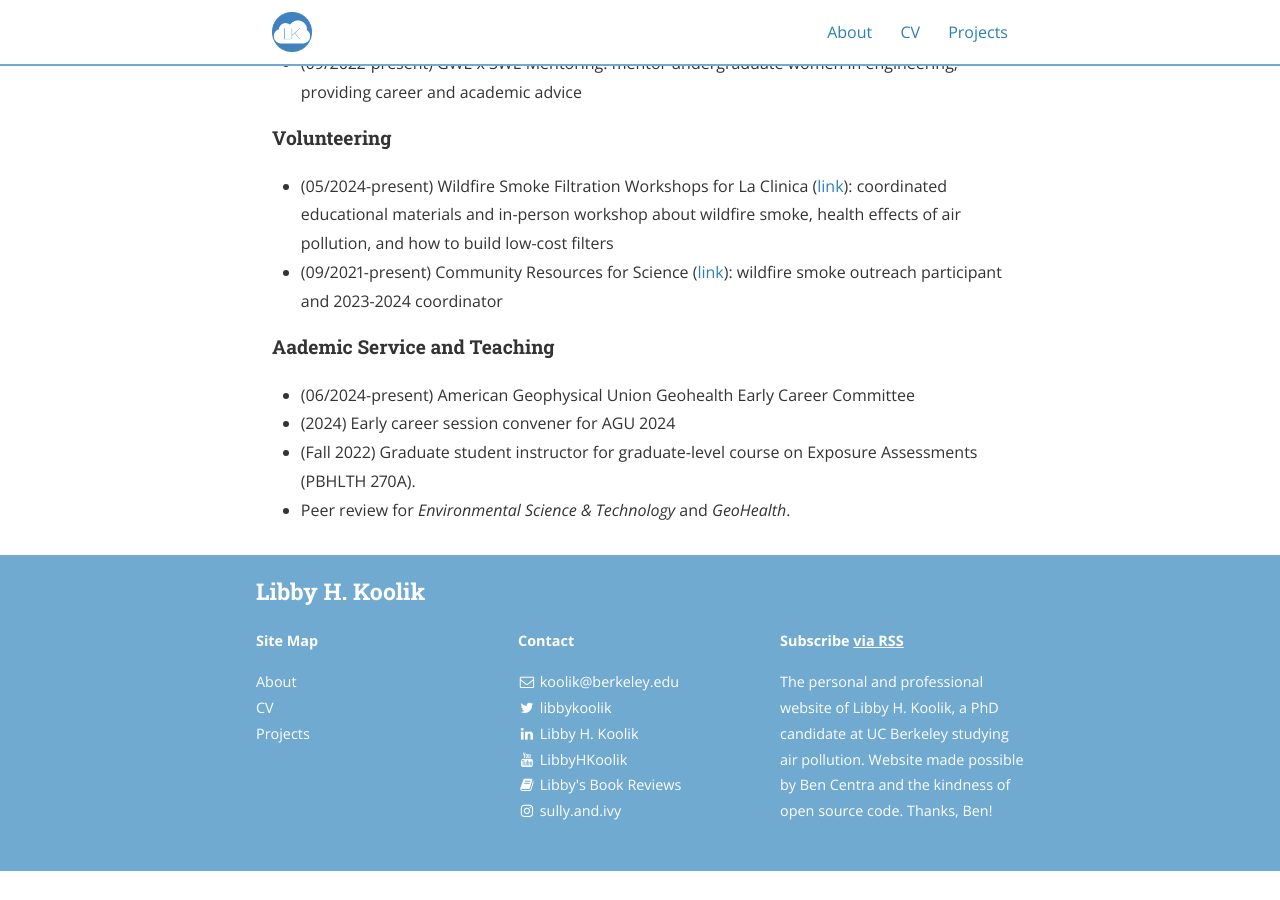
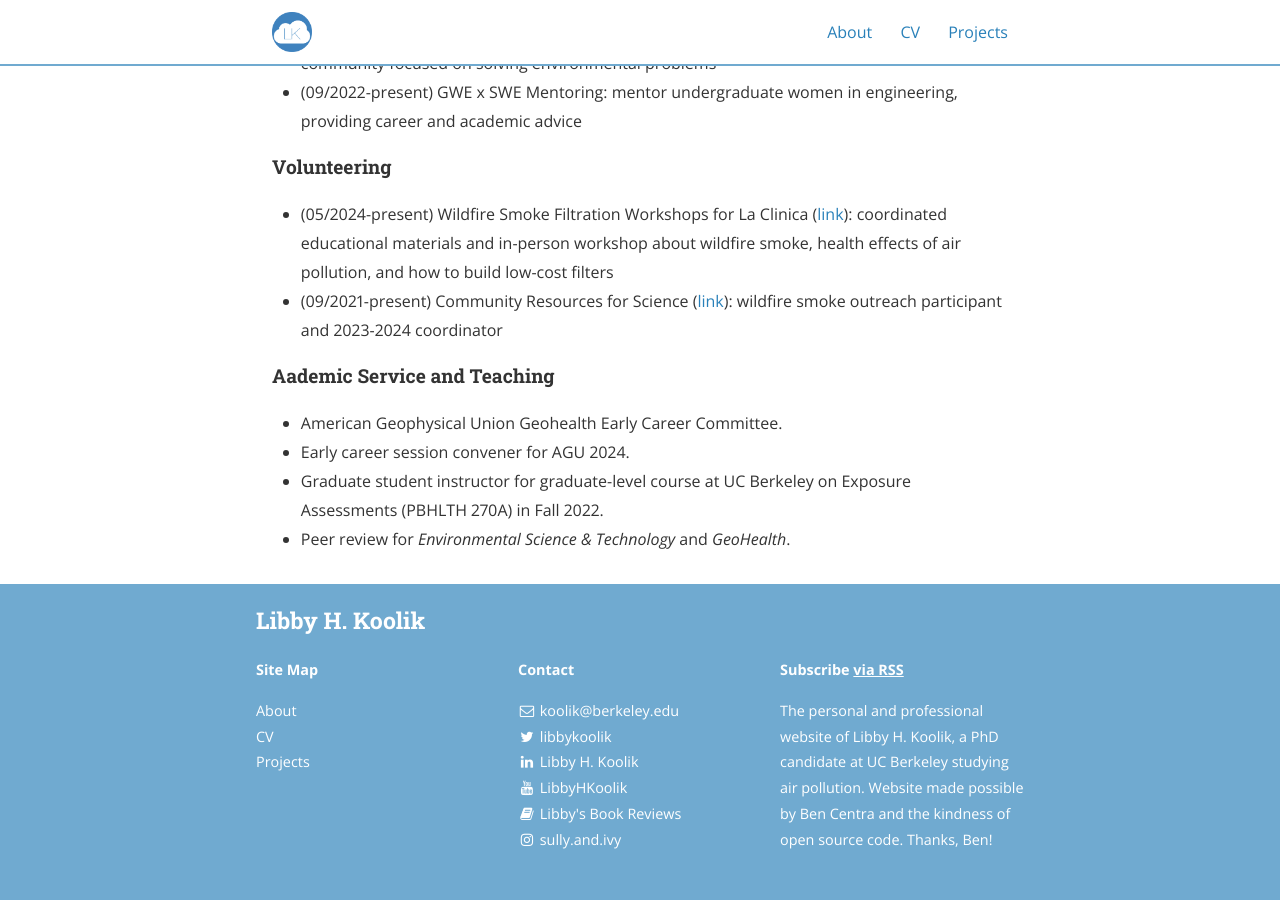
Before and after one commit to lkoolik/lkoolik.github.io, a Jekyll site: the page built from cv.md, in a window 1280 px wide and 900 px high, scrolled down 4013 px. Built offline with Jekyll 4.4.1, drawn with Linux system fonts in a browser that asks for light colours; nearby versions of some CDN libraries; before the commit the page ends 4884 px from its top, so only the background shows below that; some of the changed text lies outside the part shown.

Commit message:
Update cv.md

```diff
--- a/cv.md
+++ b/cv.md
@@ -21,7 +21,7 @@
 <h3>Peer-Reviewed Publications</h3>
 <ul>
   <li>(2024) <b>Koolik, L. H.</b>, Alvarado, Á., Budahn, A., Plummer, L., Marshall, J. D., and Apte, J. S.: PM<sub>2.5</sub> exposure disparities persist despite strict vehicle emissions controls in California
-. <i> In press</i>. (<a href="https://doi.org/10.26434/chemrxiv-2023-669ws">preprint</a>)</li>
+. <i> In press</i>. (<a href="https://doi.org/10.26434/chemrxiv-2023-669ws-v2">preprint</a>)</li>
   <li>(2022) <b>Koolik, L.</b>, Roesch, M., Dameto de Espana, C., Rapp, C. N., Franco Deloya, L. J., Shen, C., Hallar, A. G., McCubbin, I. B., and Cziczo, D. J.: A phase separation inlet for droplets, ice residuals, and interstitial aerosol particles. <i> Atmospheric Measurement Techniques</i>. (<a href="https://doi.org/10.5194/amt-15-3213-2022">link</a>)</li>
 </ul>
 
@@ -121,8 +121,8 @@
 
 <h4>Aademic Service and Teaching</h4>
 <ul>
-  <li>(06/2024-present) American Geophysical Union Geohealth Early Career Committee </li>
-  <li>(2024) Early career session convener for AGU 2024 </li>
-  <li>(Fall 2022) Graduate student instructor for graduate-level course on Exposure Assessments (PBHLTH 270A). </li>
+  <li>American Geophysical Union Geohealth Early Career Committee.</li>
+  <li>Early career session convener for AGU 2024.</li>
+  <li>Graduate student instructor for graduate-level course at UC Berkeley on Exposure Assessments (PBHLTH 270A) in Fall 2022. </li>
   <li>Peer review for <i>Environmental Science & Technology</i> and <i>GeoHealth</i>. </li>
 </ul>
```
Also changed, not shown: other parts of cv.md (+1 -1 lines).
